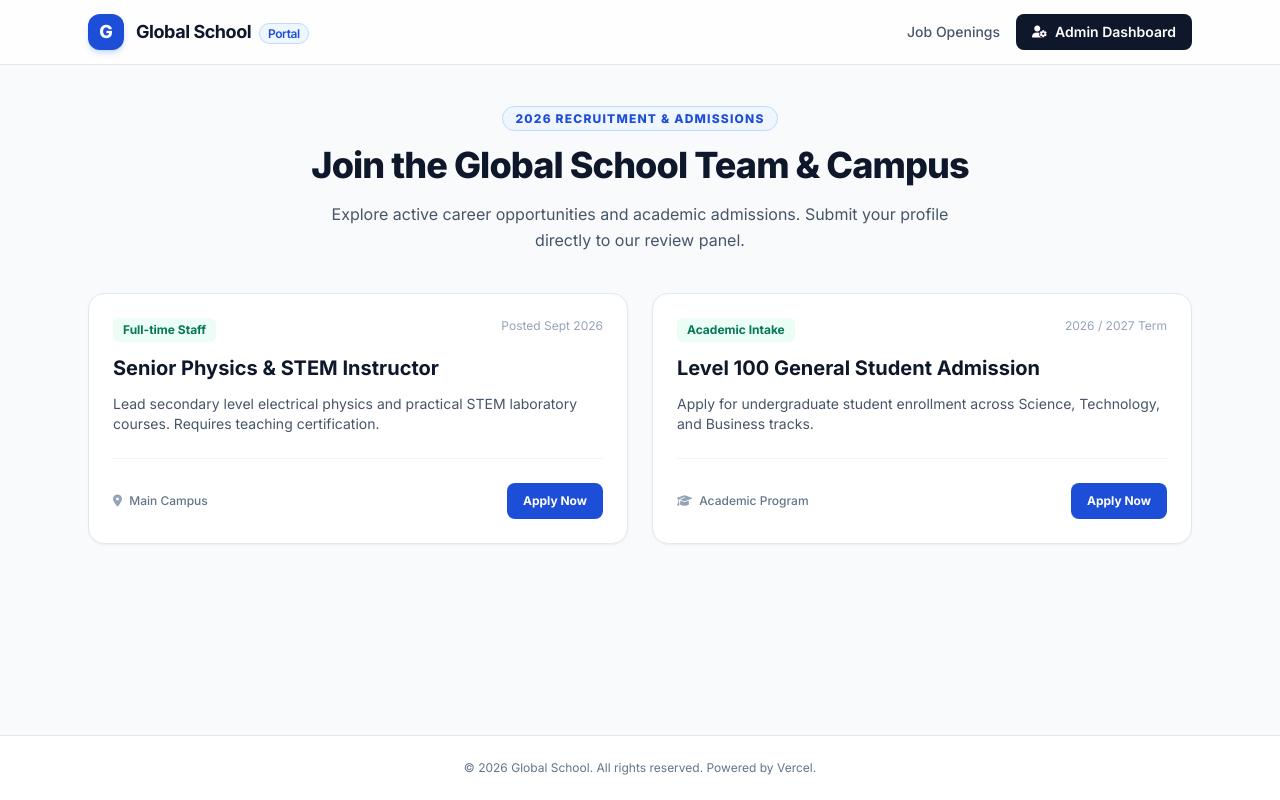
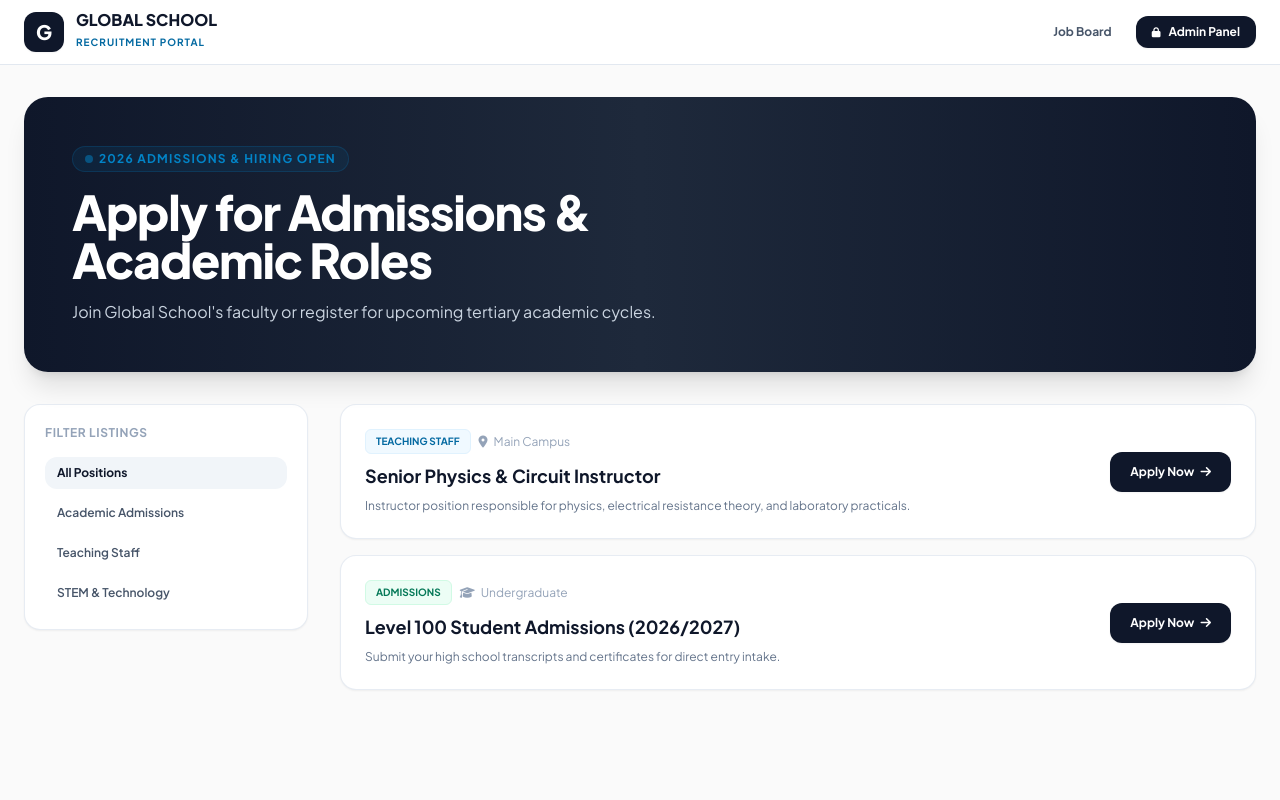
Before and after one commit to Peprah177/Gglobal-school-portal, a plain HTML site: page index.html in a window 1280 px wide. Drawn offline with nearby package versions, Linux system fonts and the light colour scheme.

Commit message:
Update index.html

```diff
--- a/index.html
+++ b/index.html
@@ -3,8 +3,8 @@
 <head>
     <meta charset="UTF-8">
     <meta name="viewport" content="width=device-width, initial-scale=1.0">
-    <title>Global School - Recruitment & Admissions Portal</title>
-    <!-- Tailwind CSS CDN -->
+    <title>Global School - Recruitment & Application Portal</title>
+    <!-- Tailwind CSS -->
     <script src="https://cdn.tailwindcss.com"></script>
     <script>
         tailwind.config = {
@@ -14,9 +14,9 @@
                         brand: {
                             50: '#f0f7ff',
                             100: '#e0effe',
-                            500: '#2563eb',
-                            600: '#1d4ed8',
-                            900: '#0f172a'
+                            500: '#0284c7',
+                            600: '#0369a1',
+                            900: '#0c4a6e'
                         }
                     }
                 }
@@ -25,165 +25,171 @@
     </script>
     <!-- FontAwesome Icons -->
     <link href="https://cdnjs.cloudflare.com/ajax/libs/font-awesome/6.4.0/css/all.min.css" rel="stylesheet">
-    <link href="https://fonts.googleapis.com/css2?family=Inter:wght@300;400;500;600;700;800&display=swap" rel="stylesheet">
+    <link href="https://fonts.googleapis.com/css2?family=Plus+Jakarta+Sans:wght@400;500;600;700;800&display=swap" rel="stylesheet">
     <style>
-        body { font-family: 'Inter', sans-serif; }
+        body { font-family: 'Plus Jakarta Sans', sans-serif; }
     </style>
 </head>
-<body class="bg-slate-50 text-slate-800 antialiased min-h-screen flex flex-col justify-between">
+<body class="bg-[#fafafa] text-slate-900 antialiased min-h-screen flex flex-col">
 
-    <!-- HEADER / NAVIGATION -->
-    <header class="bg-white/80 backdrop-blur-md border-b border-slate-200 sticky top-0 z-50">
-        <div class="max-w-6xl mx-auto px-4 sm:px-6 h-16 flex items-center justify-between">
+    <!-- TOP HEADER -->
+    <header class="bg-white border-b border-slate-200 sticky top-0 z-50">
+        <div class="max-w-7xl mx-auto px-4 sm:px-6 h-16 flex items-center justify-between">
             <div class="flex items-center space-x-3 cursor-pointer" onclick="switchTab('recruitment')">
-                <div class="w-9 h-9 bg-brand-600 text-white rounded-xl flex items-center justify-center font-black text-lg shadow-md shadow-brand-500/20">
+                <div class="w-10 h-10 bg-slate-900 text-white rounded-xl flex items-center justify-center font-extrabold text-xl shadow-sm">
                     G
                 </div>
-                <span class="font-bold text-lg text-slate-900 tracking-tight">Global School <span class="text-xs font-semibold px-2 py-0.5 bg-blue-50 text-brand-600 rounded-full border border-blue-200 ml-1">Portal</span></span>
+                <div>
+                    <h1 class="font-extrabold text-base leading-none text-slate-900">GLOBAL SCHOOL</h1>
+                    <span class="text-[10px] font-bold text-brand-600 uppercase tracking-widest">Recruitment Portal</span>
+                </div>
             </div>
 
-            <nav class="flex items-center space-x-4">
-                <button onclick="switchTab('recruitment')" class="text-sm font-medium text-slate-600 hover:text-brand-600 transition">Job Openings</button>
-                <button onclick="switchTab('admin')" class="text-sm font-semibold bg-slate-900 text-white px-4 py-2 rounded-lg hover:bg-slate-800 transition flex items-center space-x-2">
-                    <i class="fa-solid fa-user-gear text-xs"></i>
-                    <span>Admin Dashboard</span>
+            <nav class="flex items-center space-x-3">
+                <button onclick="switchTab('recruitment')" class="text-xs font-bold px-3 py-2 text-slate-600 hover:text-slate-900 transition">Job Board</button>
+                <button onclick="switchTab('admin')" class="text-xs font-bold bg-slate-900 hover:bg-slate-800 text-white px-4 py-2 rounded-xl transition shadow-sm flex items-center space-x-2">
+                    <i class="fa-solid fa-lock text-[10px]"></i>
+                    <span>Admin Panel</span>
                 </button>
             </nav>
         </div>
     </header>
 
-    <!-- MAIN CONTENT CONTAINER -->
-    <main class="max-w-6xl mx-auto px-4 sm:px-6 py-10 flex-1 w-full">
+    <!-- MAIN BODY -->
+    <main class="max-w-7xl mx-auto px-4 sm:px-6 py-8 flex-1 w-full">
 
-        <!-- VIEW 1: RECRUITMENT & APPLICATION LISTINGS -->
-        <div id="view-recruitment" class="block space-y-10">
-            <!-- Hero Header -->
-            <div class="text-center max-w-2xl mx-auto space-y-4">
-                <span class="text-xs font-extrabold uppercase tracking-widest text-brand-600 bg-blue-50 px-3 py-1 rounded-full border border-blue-200">2026 Recruitment & Admissions</span>
-                <h1 class="text-3xl sm:text-4xl font-extrabold text-slate-900 tracking-tight">Join the Global School Team & Campus</h1>
-                <p class="text-slate-600 text-base leading-relaxed">Explore active career opportunities and academic admissions. Submit your profile directly to our review panel.</p>
-            </div>
+        <!-- RECRUITMENT VIEW -->
+        <div id="view-recruitment" class="block space-y-8">
 
-            <!-- Job / Admission Cards Grid -->
-            <div class="grid grid-cols-1 md:grid-cols-2 gap-6">
-
-                <!-- Position 1 -->
-                <div class="bg-white border border-slate-200 hover:border-brand-500 rounded-2xl p-6 shadow-sm hover:shadow-md transition group flex flex-col justify-between">
-                    <div class="space-y-3">
-                        <div class="flex justify-between items-start">
-                            <span class="text-xs font-bold text-emerald-700 bg-emerald-50 px-2.5 py-1 rounded-md">Full-time Staff</span>
-                            <span class="text-xs text-slate-400">Posted Sept 2026</span>
-                        </div>
-                        <h3 class="text-xl font-bold text-slate-900 group-hover:text-brand-600 transition">Senior Physics & STEM Instructor</h3>
-                        <p class="text-sm text-slate-600">Lead secondary level electrical physics and practical STEM laboratory courses. Requires teaching certification.</p>
-                    </div>
-                    <div class="pt-6 mt-6 border-t border-slate-100 flex items-center justify-between">
-                        <span class="text-xs font-medium text-slate-500"><i class="fa-solid fa-location-dot mr-1 text-slate-400"></i> Main Campus</span>
-                        <button onclick="openApplyModal('Senior Physics & STEM Instructor')" class="bg-brand-600 hover:bg-brand-700 text-white text-xs font-bold px-4 py-2.5 rounded-lg transition">Apply Now</button>
+            <!-- Hero Banner -->
+            <div class="bg-gradient-to-r from-slate-900 via-slate-800 to-slate-900 rounded-3xl p-8 md:p-12 text-white shadow-xl relative overflow-hidden">
+                <div class="max-w-2xl space-y-4 relative z-10">
+                    <span class="inline-flex items-center gap-1.5 text-xs font-bold uppercase tracking-widest text-brand-500 bg-brand-500/10 px-3 py-1 rounded-full border border-brand-500/20">
+                        <span class="w-2 h-2 rounded-full bg-brand-500 animate-pulse"></span>
+                        2026 Admissions & Hiring Open
+                    </span>
+                    <h2 class="text-3xl md:text-5xl font-extrabold tracking-tight leading-tight">Apply for Admissions & Academic Roles</h2>
+                    <p class="text-slate-300 text-sm md:text-base leading-relaxed">Join Global School's faculty or register for upcoming tertiary academic cycles.</p>
                 </div>
             </div>
 
-                <!-- Position 2 -->
-                <div class="bg-white border border-slate-200 hover:border-brand-500 rounded-2xl p-6 shadow-sm hover:shadow-md transition group flex flex-col justify-between">
-                    <div class="space-y-3">
-                        <div class="flex justify-between items-start">
-                            <span class="text-xs font-bold text-emerald-700 bg-emerald-50 px-2.5 py-1 rounded-md">Academic Intake</span>
-                            <span class="text-xs text-slate-400">2026 / 2027 Term</span>
+            <!-- Main Layout Grid -->
+            <div class="grid grid-cols-1 lg:grid-cols-4 gap-8">
+
+                <!-- Sidebar Filters -->
+                <aside class="space-y-6">
+                    <div class="bg-white p-5 rounded-2xl border border-slate-200/80 shadow-sm space-y-4">
+                        <h3 class="font-bold text-xs uppercase tracking-wider text-slate-400">Filter Listings</h3>
+                        <div class="space-y-2">
+                            <button onclick="filterCategory('all')" class="w-full text-left px-3 py-2 rounded-xl text-xs font-bold bg-slate-100 text-slate-900">All Positions</button>
+                            <button onclick="filterCategory('academic')" class="w-full text-left px-3 py-2 rounded-xl text-xs font-semibold text-slate-600 hover:bg-slate-50">Academic Admissions</button>
+                            <button onclick="filterCategory('faculty')" class="w-full text-left px-3 py-2 rounded-xl text-xs font-semibold text-slate-600 hover:bg-slate-50">Teaching Staff</button>
+                            <button onclick="filterCategory('stem')" class="w-full text-left px-3 py-2 rounded-xl text-xs font-semibold text-slate-600 hover:bg-slate-50">STEM & Technology</button>
                         </div>
-                        <h3 class="text-xl font-bold text-slate-900 group-hover:text-brand-600 transition">Level 100 General Student Admission</h3>
-                        <p class="text-sm text-slate-600">Apply for undergraduate student enrollment across Science, Technology, and Business tracks.</p>
                     </div>
-                    <div class="pt-6 mt-6 border-t border-slate-100 flex items-center justify-between">
-                        <span class="text-xs font-medium text-slate-500"><i class="fa-solid fa-graduation-cap mr-1 text-slate-400"></i> Academic Program</span>
-                        <button onclick="openApplyModal('Level 100 General Student Admission')" class="bg-brand-600 hover:bg-brand-700 text-white text-xs font-bold px-4 py-2.5 rounded-lg transition">Apply Now</button>
+                </aside>
+
+                <!-- Listings Section -->
+                <div class="lg:col-span-3 space-y-4">
+
+                    <!-- Card 1 -->
+                    <div class="job-card bg-white border border-slate-200/80 hover:border-brand-500 rounded-2xl p-6 shadow-sm hover:shadow-md transition group" data-category="faculty stem">
+                        <div class="flex flex-col md:flex-row md:items-center justify-between gap-4">
+                            <div class="space-y-2">
+                                <div class="flex items-center gap-2">
+                                    <span class="bg-sky-50 text-sky-700 text-[10px] font-bold uppercase px-2.5 py-1 rounded-md border border-sky-100">Teaching Staff</span>
+                                    <span class="text-xs text-slate-400"><i class="fa-solid fa-location-dot mr-1"></i> Main Campus</span>
+                                </div>
+                                <h3 class="text-lg font-bold text-slate-900 group-hover:text-brand-600 transition">Senior Physics & Circuit Instructor</h3>
+                                <p class="text-xs text-slate-500 line-clamp-2">Instructor position responsible for physics, electrical resistance theory, and laboratory practicals.</p>
+                            </div>
+                            <button onclick="openApplyModal('Senior Physics Instructor')" class="shrink-0 bg-slate-900 hover:bg-brand-600 text-white text-xs font-bold px-5 py-3 rounded-xl transition shadow-sm">
+                                Apply Now <i class="fa-solid fa-arrow-right ml-1"></i>
+                            </button>
+                        </div>
+                    </div>
+
+                    <!-- Card 2 -->
+                    <div class="job-card bg-white border border-slate-200/80 hover:border-brand-500 rounded-2xl p-6 shadow-sm hover:shadow-md transition group" data-category="academic">
+                        <div class="flex flex-col md:flex-row md:items-center justify-between gap-4">
+                            <div class="space-y-2">
+                                <div class="flex items-center gap-2">
+                                    <span class="bg-emerald-50 text-emerald-700 text-[10px] font-bold uppercase px-2.5 py-1 rounded-md border border-emerald-100">Admissions</span>
+                                    <span class="text-xs text-slate-400"><i class="fa-solid fa-graduation-cap mr-1"></i> Undergraduate</span>
+                                </div>
+                                <h3 class="text-lg font-bold text-slate-900 group-hover:text-brand-600 transition">Level 100 Student Admissions (2026/2027)</h3>
+                                <p class="text-xs text-slate-500 line-clamp-2">Submit your high school transcripts and certificates for direct entry intake.</p>
+                            </div>
+                            <button onclick="openApplyModal('Level 100 Student Admission')" class="shrink-0 bg-slate-900 hover:bg-brand-600 text-white text-xs font-bold px-5 py-3 rounded-xl transition shadow-sm">
+                                Apply Now <i class="fa-solid fa-arrow-right ml-1"></i>
+                            </button>
                         </div>
                     </div>
 
                 </div>
             </div>
+        </div>
 
-        <!-- VIEW 2: ADMIN DASHBOARD VIEW -->
+        <!-- ADMIN VIEW -->
         <div id="view-admin" class="hidden space-y-6">
             <div class="flex justify-between items-center pb-4 border-b border-slate-200">
                 <div>
-                    <h2 class="text-2xl font-bold text-slate-900">Applicant Submissions</h2>
-                    <p class="text-xs text-slate-500">Review incoming candidate files and documents in real-time.</p>
+                    <h2 class="text-xl font-bold text-slate-900">Submitted Applications</h2>
+                    <p class="text-xs text-slate-500">Live candidate dashboard</p>
                 </div>
-                <span class="text-xs font-semibold bg-emerald-50 text-emerald-700 px-3 py-1 rounded-full border border-emerald-200">Live System Online</span>
             </div>
 
-            <!-- Applicants Table -->
             <div class="bg-white border border-slate-200 rounded-2xl overflow-hidden shadow-sm">
-                <div class="overflow-x-auto">
-                    <table class="w-full text-left text-sm">
-                        <thead class="bg-slate-50 text-slate-500 text-xs uppercase font-bold border-b border-slate-200">
+                <table class="w-full text-left text-xs">
+                    <thead class="bg-slate-50 text-slate-500 uppercase font-bold border-b border-slate-200">
                         <tr>
-                                <th class="p-4">Applicant Name</th>
-                                <th class="p-4">Target Position / Course</th>
-                                <th class="p-4">Contact Email</th>
+                            <th class="p-4">Applicant</th>
+                            <th class="p-4">Program / Role</th>
+                            <th class="p-4">Email</th>
                             <th class="p-4">Status</th>
-                                <th class="p-4 text-right">Action</th>
                         </tr>
                     </thead>
-                        <tbody id="applicant-rows" class="divide-y divide-slate-100 text-slate-700 font-medium">
+                    <tbody id="applicant-rows" class="divide-y divide-slate-100 font-medium">
                         <tr>
                             <td class="p-4 font-bold text-slate-900">Emmanuel Peprah</td>
-                                <td class="p-4">Level 100 General Student Admission</td>
+                            <td class="p-4">Level 100 Student Admission</td>
                             <td class="p-4">emmanuel@example.com</td>
-                                <td class="p-4"><span class="bg-amber-50 text-amber-700 text-xs px-2.5 py-1 rounded-full font-bold">Under Review</span></td>
-                                <td class="p-4 text-right"><button class="text-brand-600 hover:underline text-xs font-bold">View Profile</button></td>
+                            <td class="p-4"><span class="bg-amber-50 text-amber-700 text-[10px] px-2.5 py-1 rounded-full font-bold">In Review</span></td>
                         </tr>
                     </tbody>
                 </table>
             </div>
         </div>
-        </div>
 
     </main>
 
-    <!-- APPLICATION MODAL FORM -->
+    <!-- MODAL -->
     <div id="apply-modal" class="fixed inset-0 bg-slate-900/60 backdrop-blur-sm z-50 hidden flex items-center justify-center p-4">
-        <div class="bg-white w-full max-w-lg rounded-2xl shadow-2xl overflow-hidden border border-slate-100 animate-in fade-in zoom-in duration-200">
-            <div class="p-6 border-b border-slate-100 flex justify-between items-center bg-slate-50/50">
+        <div class="bg-white w-full max-w-md rounded-2xl shadow-2xl p-6 border border-slate-100">
+            <div class="flex justify-between items-center pb-4 border-b border-slate-100 mb-4">
                 <div>
-                    <h3 class="font-bold text-lg text-slate-900">Application Form</h3>
-                    <p id="modal-title" class="text-xs text-brand-600 font-medium"></p>
+                    <h3 class="font-bold text-base text-slate-900">Application Form</h3>
+                    <p id="modal-title" class="text-xs text-brand-600 font-semibold"></p>
                 </div>
-                <button onclick="closeApplyModal()" class="text-slate-400 hover:text-slate-600 text-lg p-1"><i class="fa-solid fa-xmark"></i></button>
+                <button onclick="closeApplyModal()" class="text-slate-400 hover:text-slate-600"><i class="fa-solid fa-xmark text-lg"></i></button>
             </div>
 
-            <form onsubmit="submitApplication(event)" class="p-6 space-y-4">
+            <form onsubmit="submitApplication(event)" class="space-y-4">
                 <div>
-                    <label class="block text-xs font-bold uppercase text-slate-600 mb-1">Full Name</label>
-                    <input type="text" id="app-name" required placeholder="e.g. Emmanuel Peprah" class="w-full p-3 border border-slate-200 rounded-xl text-sm focus:outline-none focus:border-brand-600">
+                    <label class="block text-[10px] font-bold uppercase text-slate-500 mb-1">Full Name</label>
+                    <input type="text" id="app-name" required placeholder="Emmanuel Peprah" class="w-full p-3 border border-slate-200 rounded-xl text-xs focus:outline-none focus:border-brand-600">
                 </div>
-
                 <div>
-                    <label class="block text-xs font-bold uppercase text-slate-600 mb-1">Email Address</label>
-                    <input type="email" id="app-email" required placeholder="name@example.com" class="w-full p-3 border border-slate-200 rounded-xl text-sm focus:outline-none focus:border-brand-600">
+                    <label class="block text-[10px] font-bold uppercase text-slate-500 mb-1">Email Address</label>
+                    <input type="email" id="app-email" required placeholder="name@domain.com" class="w-full p-3 border border-slate-200 rounded-xl text-xs focus:outline-none focus:border-brand-600">
                 </div>
-
-                <div>
-                    <label class="block text-xs font-bold uppercase text-slate-600 mb-1">Upload Resume / Transcript (PDF)</label>
-                    <input type="file" id="app-file" accept=".pdf,.doc,.docx" required class="w-full p-2 border border-slate-200 rounded-xl text-xs text-slate-500 file:mr-4 file:py-2 file:px-4 file:rounded-lg file:border-0 file:text-xs file:font-semibold file:bg-brand-50 file:text-brand-600 hover:file:bg-brand-100">
-                </div>
-
-                <div class="pt-4 flex gap-3">
-                    <button type="button" onclick="closeApplyModal()" class="w-1/2 py-3 rounded-xl border border-slate-200 text-slate-600 font-semibold text-sm hover:bg-slate-50">Cancel</button>
-                    <button type="submit" class="w-1/2 py-3 rounded-xl bg-brand-600 hover:bg-brand-700 text-white font-bold text-sm shadow-md shadow-brand-500/20">Submit Profile</button>
-                </div>
+                <button type="submit" class="w-full py-3 bg-brand-600 hover:bg-brand-500 text-white font-bold text-xs rounded-xl transition shadow-md">Submit Application</button>
             </form>
         </div>
     </div>
 
-    <!-- FOOTER -->
-    <footer class="bg-white border-t border-slate-200 py-6 text-center text-xs text-slate-500">
-        <p>© 2026 Global School. All rights reserved. Powered by Vercel.</p>
-    </footer>
-
-    <!-- INTERACTIVE SCRIPT -->
+    <!-- SCRIPT -->
     <script>
-        let currentRole = 'recruitment';
         let selectedPosition = '';
 
         function switchTab(tab) {
@@ -192,9 +198,9 @@
             document.getElementById('view-' + tab).classList.remove('hidden');
         }
 
-        function openApplyModal(position) {
-            selectedPosition = position;
-            document.getElementById('modal-title').innerText = position;
+        function openApplyModal(pos) {
+            selectedPosition = pos;
+            document.getElementById('modal-title').innerText = pos;
             document.getElementById('apply-modal').classList.remove('hidden');
         }
 
@@ -207,20 +213,17 @@
             const name = document.getElementById('app-name').value;
             const email = document.getElementById('app-email').value;
 
-            // Add row dynamically to Admin table
             const tbody = document.getElementById('applicant-rows');
-            const newRow = `
+            tbody.innerHTML = `
                 <tr>
                     <td class="p-4 font-bold text-slate-900">${name}</td>
                     <td class="p-4">${selectedPosition}</td>
                     <td class="p-4">${email}</td>
-                    <td class="p-4"><span class="bg-blue-50 text-brand-600 text-xs px-2.5 py-1 rounded-full font-bold">New Submission</span></td>
-                    <td class="p-4 text-right"><button class="text-brand-600 hover:underline text-xs font-bold">View Profile</button></td>
+                    <td class="p-4"><span class="bg-blue-50 text-brand-600 text-[10px] px-2.5 py-1 rounded-full font-bold">New</span></td>
                 </tr>
-            `;
-            tbody.innerHTML = newRow + tbody.innerHTML;
+            ` + tbody.innerHTML;
 
-            alert('Application submitted successfully for ' + name + '!');
+            alert('Application submitted for ' + name);
             closeApplyModal();
             switchTab('admin');
         }
```
Lines whose indentation alone changed are shown as unchanged.
